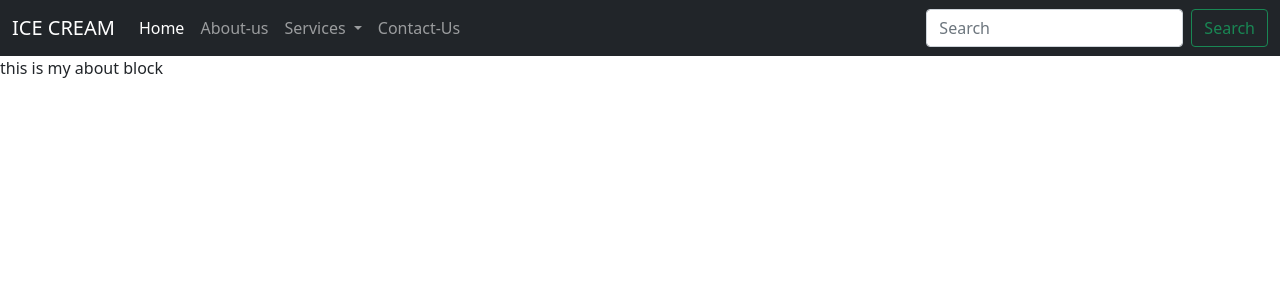
After one commit to sudipsojitra/Django_project1, a Django app: template Hello/templates/about.html in a window 1280 px wide. The commit adds this page. Shown: the top 300 px of the page. Run offline with Django 4.2, Linux system fonts and the light colour scheme; the template is opened without the code that fills it, so the values that code supplies are empty.

Commit message:
apply template in all page with common template

```diff
--- a/Hello/Hello/urls.py
+++ b/Hello/Hello/urls.py
@@ -17,6 +17,11 @@ Including another URLconf
 from django.contrib import admin
 from django.urls import path, include
 
+# admin page changes manually
+admin.site.site_header = "Ice Cream Admin"
+admin.site.site_title = "Ice Cream Portal"
+admin.site.index_title = "Welcome to Ice Cream Portal"
+
 urlpatterns = [
     path('admin/', admin.site.urls),
     path('',include('home.urls'))
--- a/Hello/home/views.py
+++ b/Hello/home/views.py
@@ -8,10 +8,10 @@ def index(request):
     return render(request, 'index.html',data)
 
 def about(request):
-    return HttpResponse("This is about page")
+    return render(request, 'about.html')
 
 def contactUs(request):
-    return HttpResponse("This is contactUs page")
+    return render(request, 'contact.html')
 
 def services(request):
-    return HttpResponse("This is services page")
+    return render(request, 'services.html')
--- /dev/null
+++ b/Hello/templates/about.html
@@ -0,0 +1,7 @@
+{% extends 'common.html' %}
+{% block title %}About page{% endblock title %}
+
+
+{% block body %}
+this is my about block
+{% endblock body %}
--- /dev/null
+++ b/Hello/templates/common.html
@@ -0,0 +1,62 @@
+<!doctype html>
+<html lang="en">
+  <head>
+    <!-- Required meta tags -->
+    <meta charset="utf-8">
+    <meta name="viewport" content="width=device-width, initial-scale=1">
+
+    <!-- Bootstrap CSS -->
+    <link href="https://cdn.jsdelivr.net/npm/bootstrap@5.0.2/dist/css/bootstrap.min.css" rel="stylesheet" integrity="sha384-EVSTQN3/azprG1Anm3QDgpJLIm9Nao0Yz1ztcQTwFspd3yD65VohhpuuCOmLASjC" crossorigin="anonymous">
+
+    <title>{% block title %} {% endblock title %} | Ice Cream</title>
+  </head>
+  <body>
+    <nav class="navbar navbar-expand-lg navbar-dark bg-dark">
+      <div class="container-fluid">
+        <a class="navbar-brand" href="#">ICE CREAM</a>
+        <button class="navbar-toggler" type="button" data-bs-toggle="collapse" data-bs-target="#navbarSupportedContent" aria-controls="navbarSupportedContent" aria-expanded="false" aria-label="Toggle navigation">
+          <span class="navbar-toggler-icon"></span>
+        </button>
+        <div class="collapse navbar-collapse" id="navbarSupportedContent">
+          <ul class="navbar-nav me-auto mb-2 mb-lg-0">
+            <li class="nav-item">
+              <a class="nav-link active" aria-current="page" href="/">Home</a>
+            </li>
+            <li class="nav-item">
+              <a class="nav-link" href="/about">About-us</a>
+            </li>
+            <li class="nav-item dropdown">
+              <a class="nav-link dropdown-toggle" href="/services" id="navbarDropdown" role="button" data-bs-toggle="dropdown" aria-expanded="false">
+                Services
+              </a>
+              <ul class="dropdown-menu" aria-labelledby="navbarDropdown">
+                <li><a class="dropdown-item" href="/services">Ice Cream Cone</a></li>
+                <li><a class="dropdown-item" href="#">Candy</a></li>
+                <li><hr class="dropdown-divider"></li>
+                <li><a class="dropdown-item" href="#">Family pack</a></li>
+              </ul>
+            </li>
+            <li class="nav-item">
+              <a class="nav-link " href="/contactUs">Contact-Us</a>
+            </li>
+          </ul>
+          <form class="d-flex">
+            <input class="form-control me-2" type="search" placeholder="Search" aria-label="Search">
+            <button class="btn btn-outline-success" type="submit">Search</button>
+          </form>
+        </div>
+      </div>
+    </nav>
+    {% block body%} {% endblock body%}
+    <!-- Optional JavaScript; choose one of the two! -->
+
+    <!-- Option 1: Bootstrap Bundle with Popper -->
+    <script src="https://cdn.jsdelivr.net/npm/bootstrap@5.0.2/dist/js/bootstrap.bundle.min.js" integrity="sha384-MrcW6ZMFYlzcLA8Nl+NtUVF0sA7MsXsP1UyJoMp4YLEuNSfAP+JcXn/tWtIaxVXM" crossorigin="anonymous"></script>
+
+    <!-- Option 2: Separate Popper and Bootstrap JS -->
+    <!--
+    <script src="https://cdn.jsdelivr.net/npm/@popperjs/core@2.9.2/dist/umd/popper.min.js" integrity="sha384-IQsoLXl5PILFhosVNubq5LC7Qb9DXgDA9i+tQ8Zj3iwWAwPtgFTxbJ8NT4GN1R8p" crossorigin="anonymous"></script>
+    <script src="https://cdn.jsdelivr.net/npm/bootstrap@5.0.2/dist/js/bootstrap.min.js" integrity="sha384-cVKIPhGWiC2Al4u+LWgxfKTRIcfu0JTxR+EQDz/bgldoEyl4H0zUF0QKbrJ0EcQF" crossorigin="anonymous"></script>
+    -->
+  </body>
+</html>
```
Also changed, not shown: Hello/templates/contact.html (added, +7 -0 lines), Hello/templates/index.html (+6 -16 lines), Hello/templates/services.html (added, +7 -0 lines).
